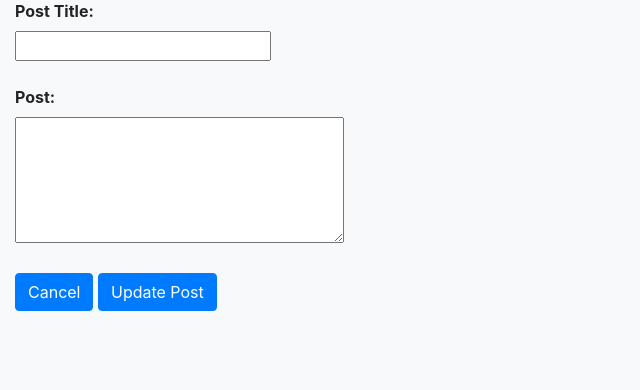
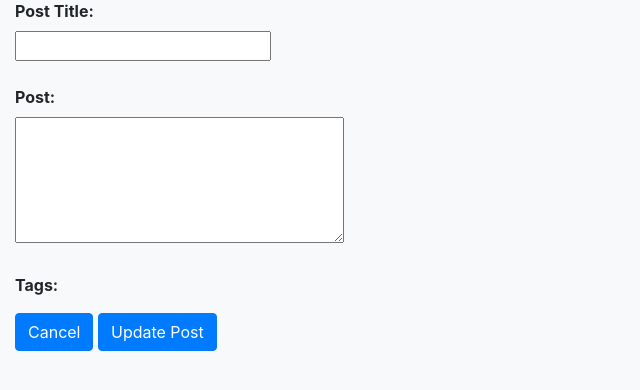
Before and after one commit to RalphsCode/Lesson22_Assignment3, a Flask app: page /posts/1/edit in a window 1280 px wide. Shown: the part 81-471 px from the top of the page, without its empty margins (0-640 px from the left). Run offline with Flask 3, Linux system fonts and the light colour scheme; some libraries are stand-ins or nearby versions.

Commit message:
Completed the Tag functionality. Now one can edit the tags on a post when editing a post.

```diff
--- a/app.py
+++ b/app.py
@@ -110,7 +110,6 @@
         db.session.commit()
         # Get the tag info
         tags = request.form.getlist('tag_boxes')
-        print('############### tags: ', tags, '#####')
         for tag in tags:
             selected_tag = Tag.query.filter_by(name=tag).first()
             new_tag = PostTag(post_id=new_post.id, tag_id=selected_tag.id)
@@ -131,8 +130,13 @@
 def edit_post(post_id):
     # Edit a Post
     post = Post.query.get(post_id)
+    tags = Tag.query.all()
+    current_tags = []
+    used_tags = PostTag.query.filter_by(post_id=post_id).all()
+    for tag in used_tags:
+        current_tags.append(tag.tag_info.name)
     if request.method == 'GET':
-        return render_template('edit_post.html', post=post)
+        return render_template('edit_post.html', post=post, tags=tags, current_tags=current_tags)
     else:
         title = request.form.get('title')
         content  = request.form.get('content')
@@ -143,6 +147,16 @@
         # Update the database table record
         db.session.add(post)
         db.session.commit()
+        # delete existing tags
+        PostTag.query.filter_by(post_id=post_id).delete()
+        db.session.commit()
+        # Get the tag info
+        tags = request.form.getlist('tag_boxes')
+        for tag in tags:
+            selected_tag = Tag.query.filter_by(name=tag).first()
+            add_tag = PostTag(post_id=post.id, tag_id=selected_tag.id)
+            db.session.add(add_tag)
+            db.session.commit()
         flash('Post has been updated')
         return render_template('display_post.html', post=post)
 
@@ -154,7 +168,6 @@
     db.session.commit()
     flash('Post has been deleted')
     user_id = request.args['user_id']
-    print('#############', user_id, '##############')
     return redirect(f'/users/{user_id}')
 
 
--- a/models.py
+++ b/models.py
@@ -98,3 +98,5 @@
         tag_id = db.Column(db.Integer,    # Create int column called id
                    db.ForeignKey('tags.id'),
                    primary_key=True)
+
+        tag_info = db.relationship('Tag')
--- a/templates/display_post.html
+++ b/templates/display_post.html
@@ -13,7 +13,7 @@
 <p><b>Tags:</b>
     {% if post.post_tags %}
         {% for tag in post.post_tags:%}
-            <i><span class="badge-secondary py-1 px-2 rounded">{{tag.name.capitalize()}}</span></i>
+            <i><span class="badge-info py-1 px-2 rounded">{{tag.name.capitalize()}}</span></i>
         {% endfor %}
     {% else %}
         None
--- a/templates/edit_post.html
+++ b/templates/edit_post.html
@@ -13,6 +13,15 @@
     <label for="content"><b>Post:</b></label><br>
     <textarea name="content" rows="5" cols="30">{{post.content}}</textarea>
     <br><br>
+    <!-- Tag Checkboxes -->
+    <p><b>Tags:</b></p>
+    {% for tag in tags %}
+        <input type="checkbox" name="tag_boxes" value="{{tag.name}}"
+        {% if tag.name in current_tags %}
+            checked
+        {% endif %}  >
+        <label for="{{tag.name}}">{{tag.name}}</label><br>
+    {% endfor %}
     <!-- Buttons to Cancel or Update -->
     <a href="/posts/{{post.id}}" class="btn btn-primary">Cancel</a>
     <button type="submit" class="btn btn-primary">Update Post</button>
```
